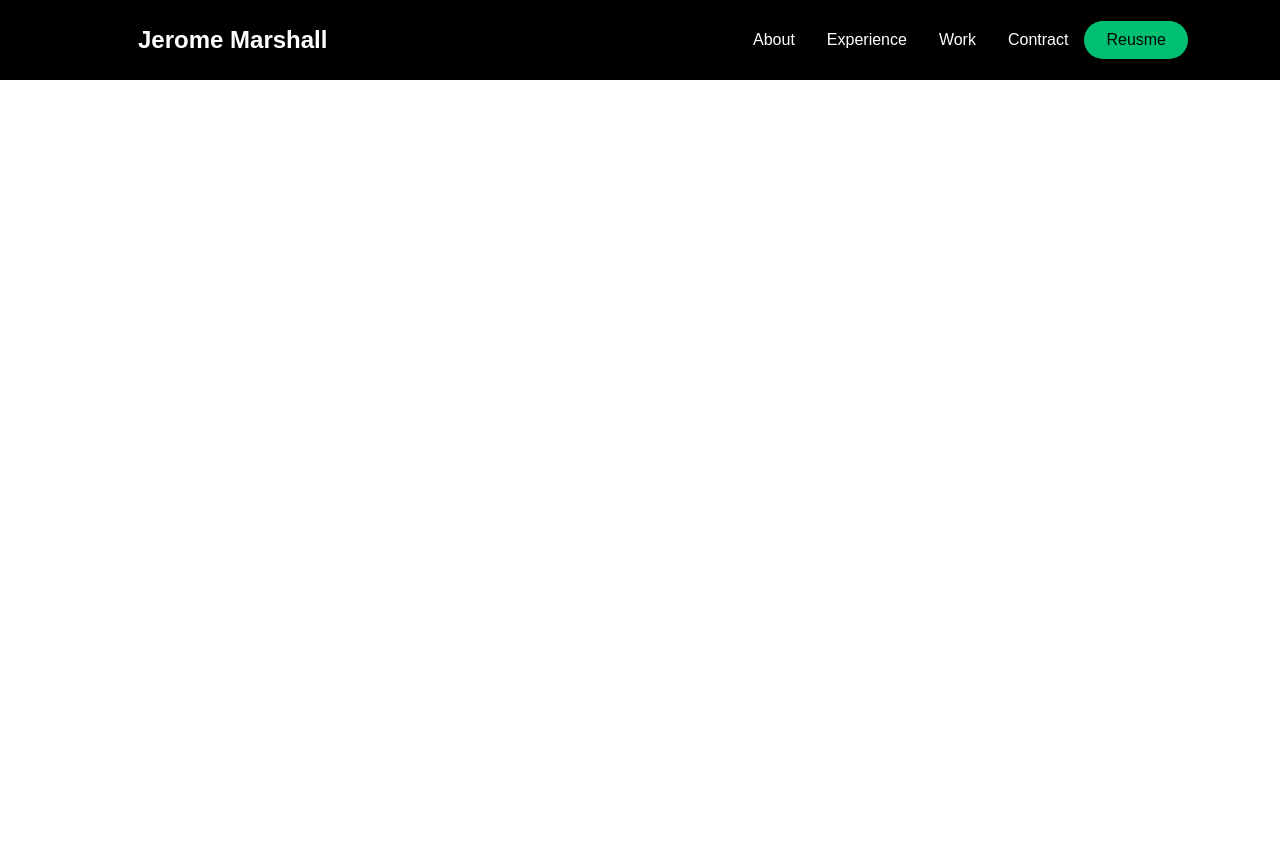
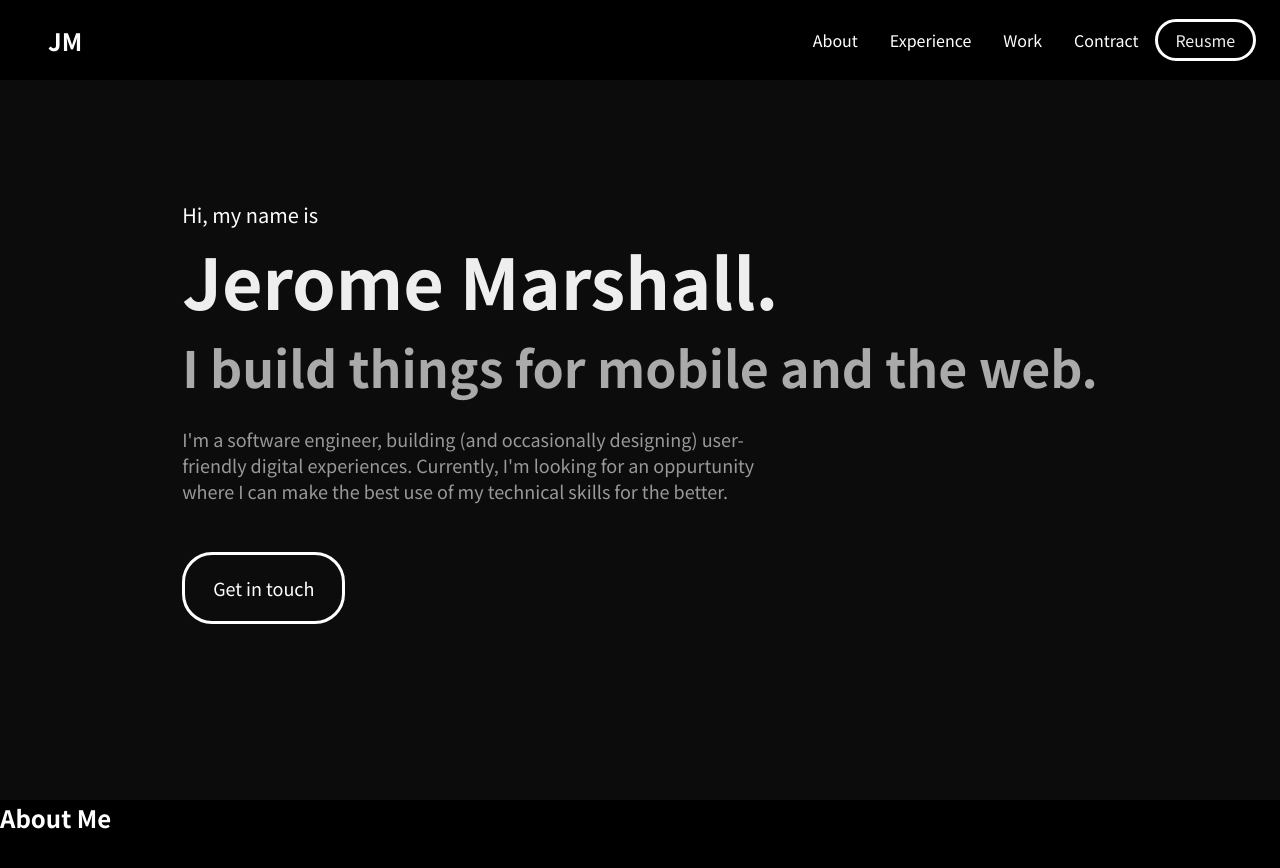
Before and after one commit to jerome-marshall/portfolio, a React (Create React App) app: page / in a window 1280 px wide. Shown: the top 868 px of the page. Before the commit the page ends 800 px from the top, so only its background shows below. Built offline with nearby package versions, Linux system fonts and the light colour scheme.

Commit message:
modified hero

```diff
--- a/public/index.html
+++ b/public/index.html
@@ -8,6 +8,12 @@
     <meta
       name="description"
       content="Web site created using create-react-app"
+    />
+    <link rel="preconnect" href="https://fonts.googleapis.com" />
+    <link rel="preconnect" href="https://fonts.gstatic.com" crossorigin />
+    <link
+      href="https://fonts.googleapis.com/css2?family=Noto+Sans+JP:wght@300;400;500;700&display=swap"
+      rel="stylesheet"
     />
     <title>Jerome Marshall</title>
   </head>
--- a/src/App.css
+++ b/src/App.css
@@ -2,5 +2,9 @@
   box-sizing: border-box;
   margin: 0;
   padding: 0;
-  font-family: "Encode Sans Expanded", sans-serif;
+  font-family: "Noto Sans JP", sans-serif;
 }
+
+h2.nav-heading {
+  color: #fff;
+}
--- a/src/App.js
+++ b/src/App.js
@@ -1,7 +1,5 @@
 import "./App.css";
-import NavBar from "./components/Navbar/NavBar";
 import { BrowserRouter as Router } from "react-router-dom";
-import SideBar from "./components/Sidebar/SideBar";
 import Home from "./pages/Home";
 
 function App() {
--- /dev/null
+++ b/src/components/About/About.js
@@ -0,0 +1,21 @@
+import React from "react";
+import { StyledAboutSection, StyledText } from "./AboutElements";
+
+const AboutSection = () => {
+  const skills = [
+    "JavaScript (ES6+)",
+    "React",
+    "Node.js",
+    "MongoDB",
+    "Java",
+    "Flutter",
+  ];
+
+  return (
+    <StyledAboutSection>
+      <h2 className="nav-heading">About Me</h2>
+    </StyledAboutSection>
+  );
+};
+
+export default AboutSection;
--- /dev/null
+++ b/src/components/About/AboutElements.js
@@ -0,0 +1,51 @@
+import styled from "styled-components";
+
+export const StyledAboutSection = styled.section`
+  max-width: 100%;
+  height: 100vh;
+  background: #000;
+
+  .inner {
+    display: grid;
+    grid-template-columns: 3fr 2fr;
+    grid-gap: 50px;
+
+    @media (max-width: 768px) {
+      display: block;
+    }
+  }
+
+  & h2 {
+    color: #fff;
+  }
+`;
+
+export const StyledText = styled.div`
+  color: white;
+  ul.skills-list {
+    display: grid;
+    grid-template-columns: repeat(2, minmax(140px, 200px));
+    grid-gap: 0 10px;
+    padding: 0;
+    margin: 20px 0 0 0;
+    overflow: hidden;
+    list-style: none;
+
+    li {
+      position: relative;
+      margin-bottom: 10px;
+      padding-left: 20px;
+      font-family: var(--font-mono);
+      font-size: var(--fz-xs);
+
+      &:before {
+        content: "▹";
+        position: absolute;
+        left: 0;
+        color: var(--green);
+        font-size: var(--fz-sm);
+        line-height: 12px;
+      }
+    }
+  }
+`;
--- /dev/null
+++ b/src/components/Hero/Hero.js
@@ -0,0 +1,23 @@
+import React from "react";
+import { HeroContainer, HeroContent, Button } from "./HeroElements";
+
+const Hero = () => {
+  return (
+    <HeroContainer>
+      <HeroContent>
+        <p className="myNameIs">Hi, my name is</p>
+        <h1 className="name">Jerome Marshall.</h1>
+        <h2>I build things for mobile and the web.</h2>
+        <p className="summary">
+          I'm a software engineer, building (and occasionally designing)
+          user-friendly digital experiences. Currently, I'm looking for an
+          oppurtunity where I can make the best use of my technical skills for
+          the better.
+        </p>
+        <Button>Get in touch</Button>
+      </HeroContent>
+    </HeroContainer>
+  );
+};
+
+export default Hero;
--- /dev/null
+++ b/src/components/Hero/HeroElements.js
@@ -0,0 +1,117 @@
+import styled from "styled-components";
+import { MdArrowForward, MdKeyboardArrowRight } from "react-icons/md";
+
+export const HeroContainer = styled.div`
+  background: #0c0c0c;
+  display: flex;
+  justify-content: center;
+  align-items: center;
+  padding: 0 30px;
+  height: 100vh;
+  position: relative;
+  z-index: 1;
+`;
+
+export const HeroBg = styled.div`
+  position: absolute;
+  top: 0;
+  right: 0;
+  bottom: 0;
+  left: 0;
+  width: 100%;
+  height: 100%;
+  overflow: hidden;
+`;
+
+export const HeroContent = styled.div`
+  z-index: 3;
+  max-width: 100vw;
+  position: absolute;
+  padding: 8px 24px;
+  display: flex;
+  flex-direction: column;
+  align-items: flex-start;
+
+  & p.myNameIs {
+    margin-top: 24px;
+    color: #fff;
+    font-size: 20px;
+    text-align: center;
+    max-width: 600px;
+
+    @media screen and (max-width: 768px) {
+      font-size: 20px;
+    }
+    @media screen and (max-width: 480px) {
+      font-size: 18px;
+    }
+  }
+
+  & h1.name {
+    color: #eee;
+    font-size: 70px;
+    text-align: start;
+
+    @media screen and (max-width: 768px) {
+      font-size: 50px;
+    }
+    @media screen and (max-width: 480px) {
+      font-size: 38px;
+    }
+  }
+
+  & h2 {
+    color: #aaa;
+    font-size: 50px;
+    text-align: start;
+
+    @media screen and (max-width: 768px) {
+      font-size: 44px;
+    }
+    @media screen and (max-width: 480px) {
+      font-size: 28px;
+    }
+  }
+
+  & p.summary {
+    margin-top: 24px;
+    color: #999;
+    font-size: 18px;
+    text-align: left;
+    max-width: 600px;
+
+    @media screen and (max-width: 768px) {
+      font-size: 20px;
+    }
+    @media screen and (max-width: 480px) {
+      font-size: 18px;
+    }
+  }
+`;
+
+export const Button = styled.button`
+  margin-top: 3rem;
+  color: #fff;
+  background: transparent;
+  font-size: 18px;
+  text-align: left;
+  border-radius: 30px;
+  border: solid white;
+  padding: 1.25rem 1.75rem;
+
+  &:hover {
+    transition: all 0.2s ease-in-out;
+    background: #fff;
+    color: #010606;
+  }
+`;
+
+export const ArrowForward = styled(MdArrowForward)`
+  margin-left: 8px;
+  font-size: 20px;
+`;
+
+export const ArrowRight = styled(MdKeyboardArrowRight)`
+  margin-left: 8px;
+  font-size: 20px;
+`;
--- a/src/components/Navbar/NavBar.js
+++ b/src/components/Navbar/NavBar.js
@@ -17,7 +17,7 @@ const NavBar = ({ toggle }) => {
     <>
       <Nav>
         <NavbarContainer>
-          <NavLogo to="/">Jerome Marshall</NavLogo>
+          <NavLogo to="/">JM</NavLogo>
           <MobileIcon onClick={toggle}>
             <FaBars />
           </MobileIcon>
--- a/src/components/Navbar/NavBarElements.js
+++ b/src/components/Navbar/NavBarElements.js
@@ -5,9 +5,9 @@ import { Link as LinkS } from "react-scroll";
 export const Nav = styled.nav`
   background: #000;
   height: 80px;
-  /* margin-top: -80px; */
+  margin-top: -80px;
   display: flex;
-  justify-content: center;
+  justify-content: stretch;
   align-items: flex-end;
   font-size: 1rem;
   position: sticky;
@@ -26,7 +26,7 @@ export const NavbarContainer = styled.div`
   z-index: 1;
   width: 100%;
   padding: 0 24px;
-  max-width: 1100px;
+  max-width: 100%;
 `;
 
 export const NavLogo = styled(LinkR)`
@@ -61,7 +61,6 @@ export const NavMenu = styled.ul`
   align-items: center;
   list-style: none;
   text-align: center;
-  margin-right: -22px;
 
   @media screen and (max-width: 768px) {
     display: none;
@@ -81,8 +80,9 @@ export const NavLinks = styled(LinkS)`
   height: 100%;
   cursor: pointer;
 
-  &.active {
-    border-bottom: 3px solid #01bf71;
+  &:hover {
+    background: #111;
+    border-bottom: 3px solid #eee;
   }
 `;
 
@@ -96,14 +96,14 @@ export const NavBtn = styled.nav`
 `;
 
 export const NavBtnLink = styled(LinkR)`
-  border-radius: 50px;
-  background: #01bf71;
+  border-radius: 30px;
+  background: transparent;
   white-space: nowrap;
-  padding: 10px 22px;
-  color: #010606;
+  padding: 0.4rem 1.12rem;
+  color: #eee;
   font-size: 16px;
   outline: none;
-  border: none;
+  border: solid white;
   cursor: pointer;
   transition: all 0.2s ease-in-out;
   text-decoration: none;
--- a/src/components/Sidebar/SideBarElements.js
+++ b/src/components/Sidebar/SideBarElements.js
@@ -15,7 +15,7 @@ export const SidebarContainer = styled.aside`
   left: 0;
   transition: 0.3s ease-in-out;
   opacity: ${({ isOpen }) => (isOpen ? "100%" : "0")};
-  top: ${({ isOpen }) => (isOpen ? "0" : "-100%")};
+  left: ${({ isOpen }) => (isOpen ? "0" : "100%")};
 `;
 
 export const CloseIcon = styled(FaTimes)`
--- a/src/pages/Home.js
+++ b/src/pages/Home.js
@@ -1,6 +1,8 @@
 import React, { useState } from "react";
 import SideBar from "../components/Sidebar/SideBar";
 import NavBar from "../components/Navbar/NavBar";
+import Hero from "../components/Hero/Hero";
+import AboutSection from "../components/About/About";
 
 const Home = () => {
   const [isOpen, setIsOpen] = useState(false);
@@ -13,6 +15,8 @@ const Home = () => {
     <>
       <SideBar isOpen={isOpen} toggle={toggle}></SideBar>
       <NavBar toggle={toggle}></NavBar>
+      <Hero></Hero>
+      <AboutSection />
     </>
   );
 };
```
Also changed, not shown: src/components/ButtonElements.js (added, +24 -0 lines).
